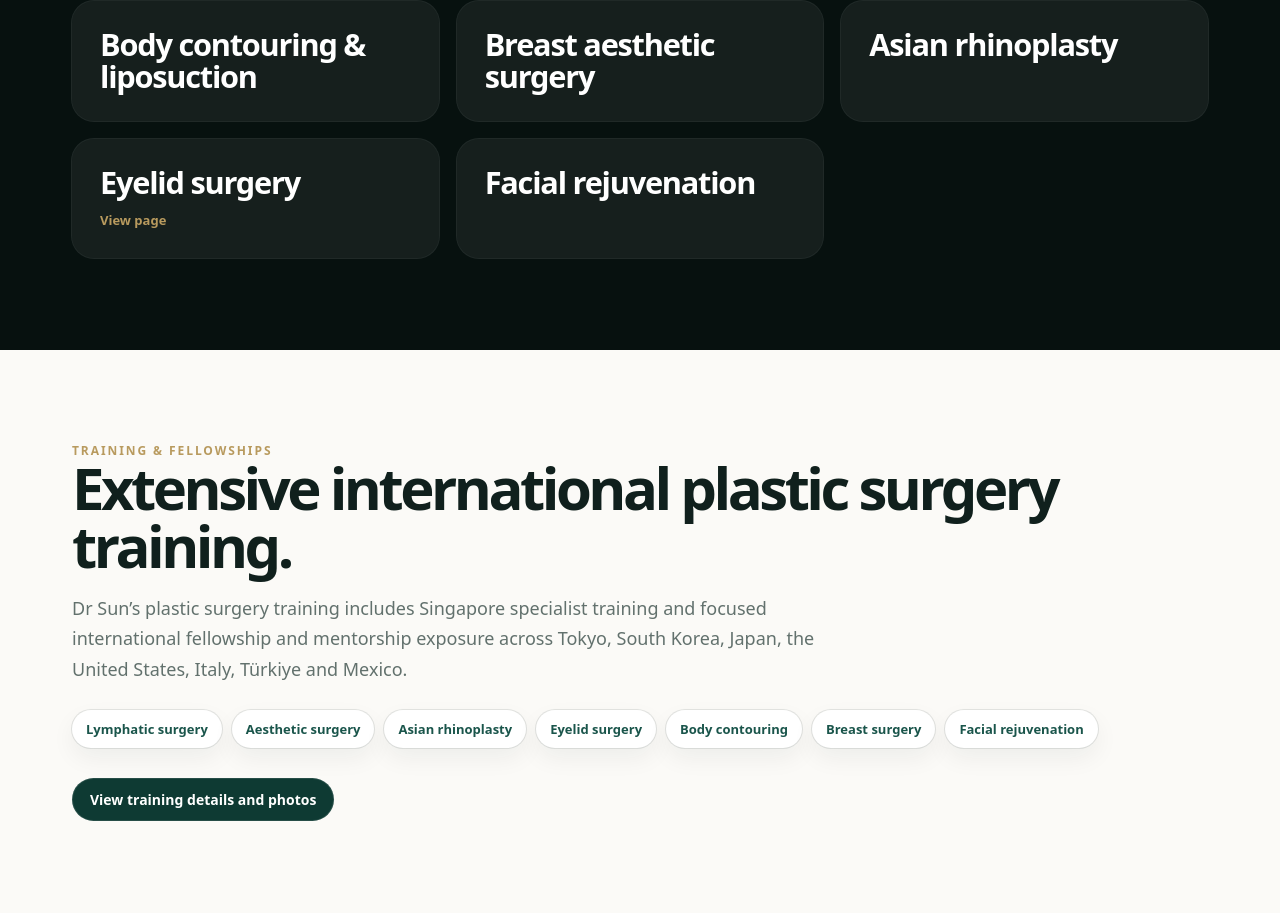
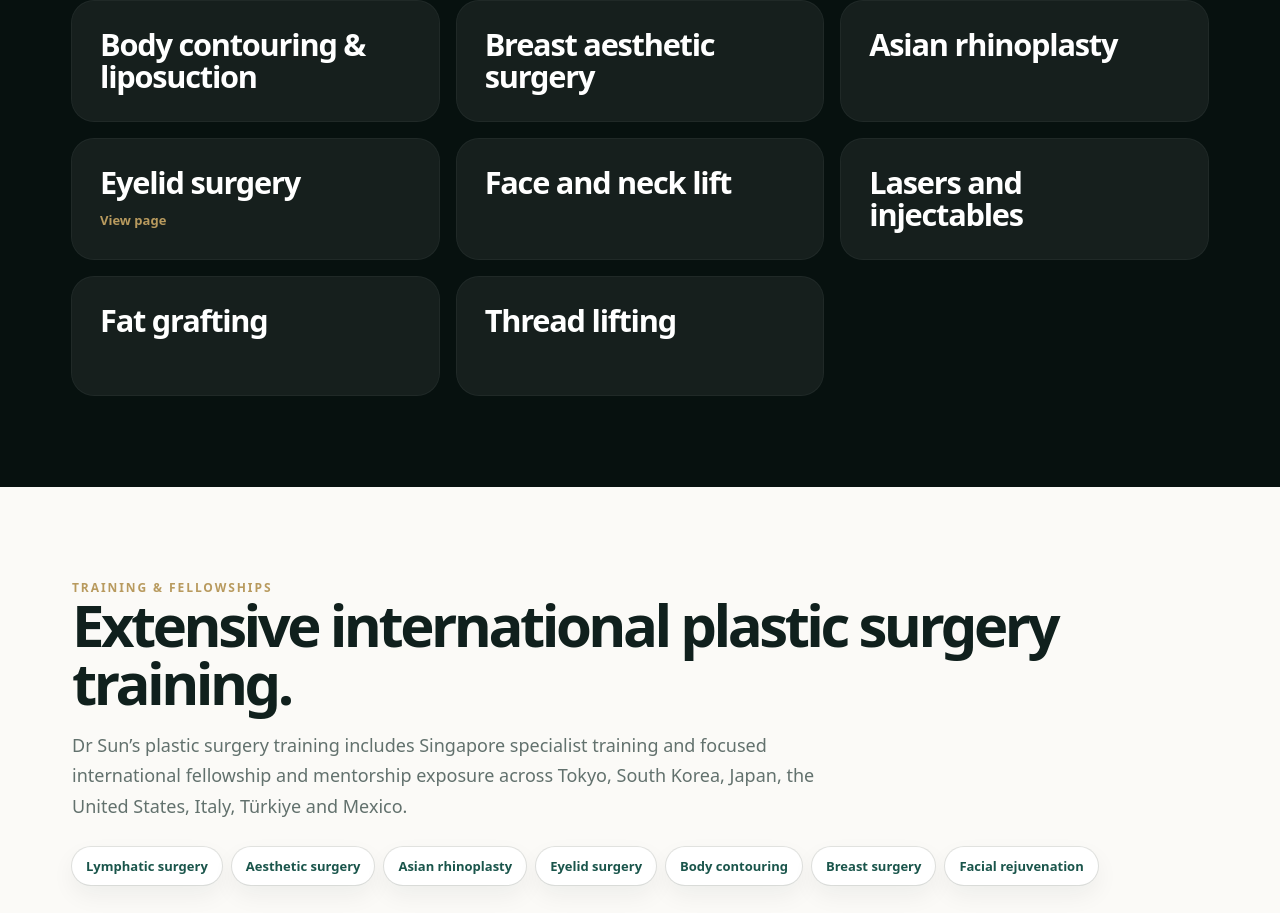
Before and after one commit to zatyrical/plasticwebsite, a Next.js app: page / in a window 1280 px wide. Shown: the part 2055-2968 px from the top of the page. Built offline with nearby package versions, Linux system fonts and the light colour scheme.

Commit message:
Expand aesthetic surgery homepage bubbles

```diff
--- a/app/page.tsx
+++ b/app/page.tsx
@@ -7,7 +7,10 @@ const aesthetic = [
   { title: 'Breast aesthetic surgery', href: '' },
   { title: 'Asian rhinoplasty', href: '' },
   { title: 'Eyelid surgery', href: '/asian-eyelid-surgery-singapore' },
-  { title: 'Facial rejuvenation', href: '' }
+  { title: 'Face and neck lift', href: '' },
+  { title: 'Lasers and injectables', href: '' },
+  { title: 'Fat grafting', href: '' },
+  { title: 'Thread lifting', href: '' }
 ];
 
 const reconstruction = [
```
